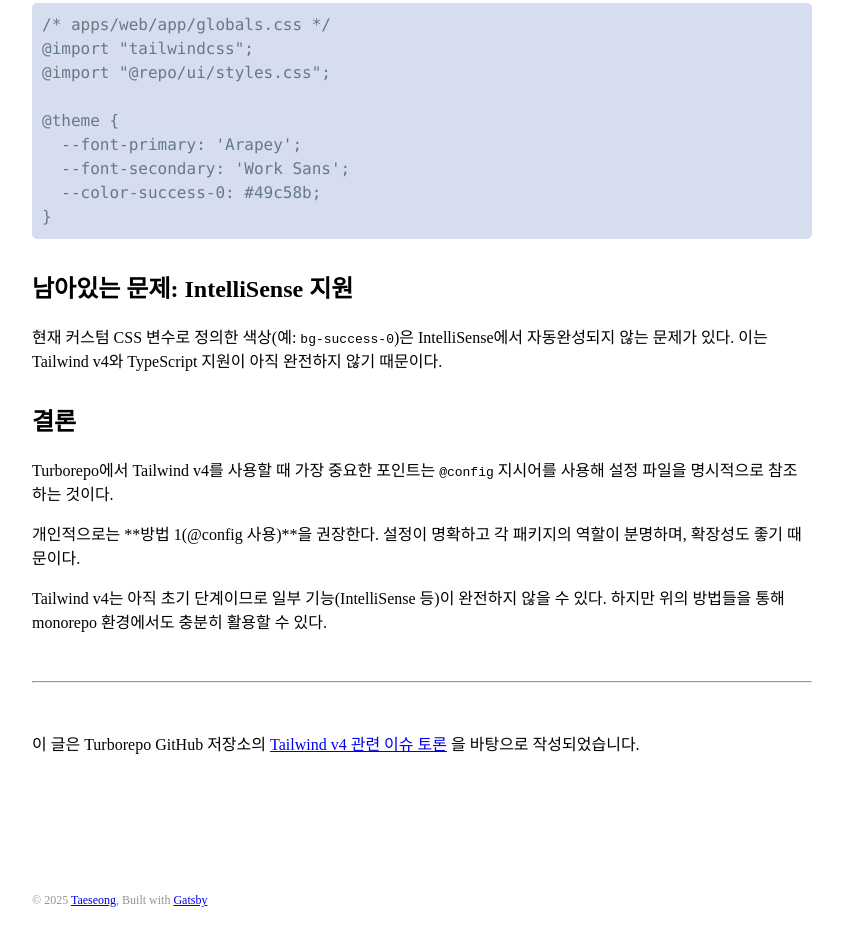
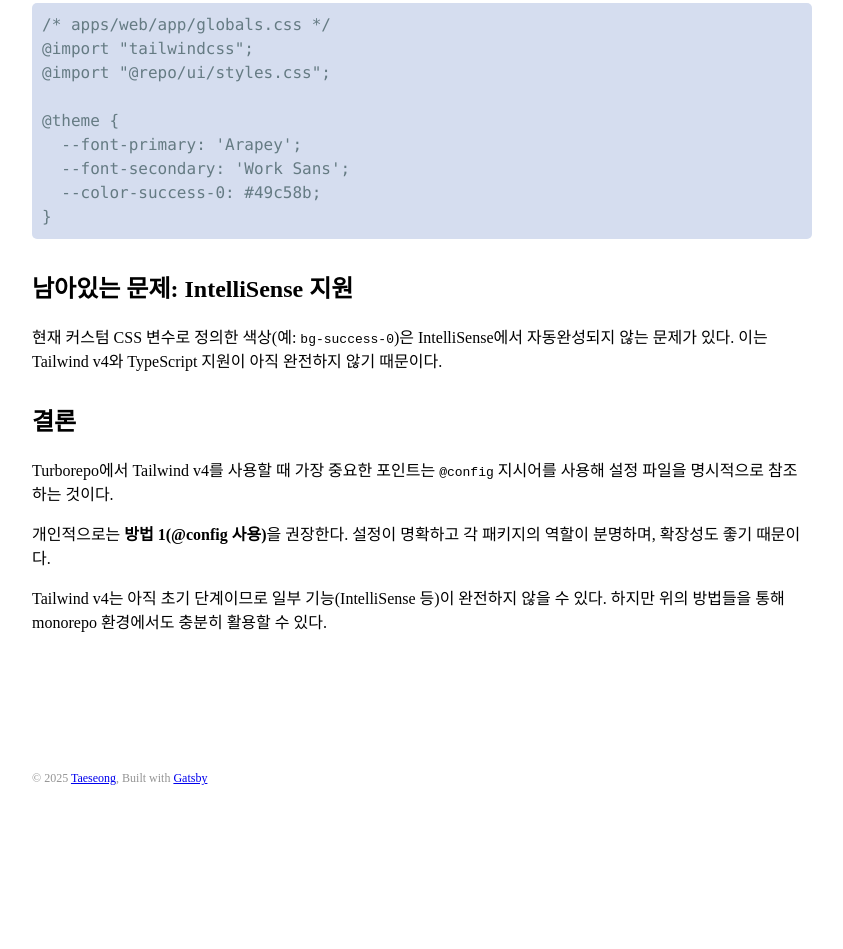
Before and after one commit to flip-404/taeseong-site, a Gatsby site: page /blog/2025/turbo/ in a window 1280 px wide. Shown: the part 3306-4255 px from the top of the page, without its empty margins (218-1061 px from the left). After the commit the page ends 4138 px from the top, so only its background shows below. Built offline with nearby package versions, Linux system fonts and the light colour scheme; Gatsby itself is replaced by a stand-in of ours; some packages are replaced by stand-ins of ours; code samples lack their colours.

Commit message:
chore: strong 적용

```diff
--- a/content/posts/2025/turbo.md
+++ b/content/posts/2025/turbo.md
@@ -164,11 +164,6 @@
 
 Turborepo에서 Tailwind v4를 사용할 때 가장 중요한 포인트는 `@config` 지시어를 사용해 설정 파일을 명시적으로 참조하는 것이다.
 
-개인적으로는 **방법 1(@config 사용)**을 권장한다. 설정이 명확하고 각 패키지의 역할이 분명하며, 확장성도 좋기 때문이다.
+개인적으로는 <strong>방법 1(@config 사용)</strong>을 권장한다. 설정이 명확하고 각 패키지의 역할이 분명하며, 확장성도 좋기 때문이다.
 
 Tailwind v4는 아직 초기 단계이므로 일부 기능(IntelliSense 등)이 완전하지 않을 수 있다. 하지만 위의 방법들을 통해 monorepo 환경에서도 충분히 활용할 수 있다.
-
----
-
-이 글은 Turborepo GitHub 저장소의 [Tailwind v4 관련 이슈 토론](https://github.com/vercel/turborepo/issues/9895)
-을 바탕으로 작성되었습니다.
```
